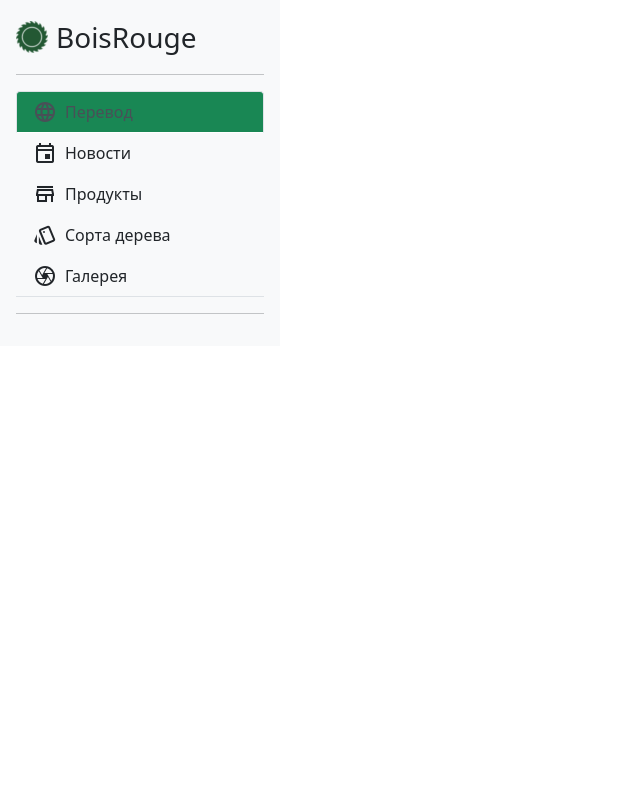
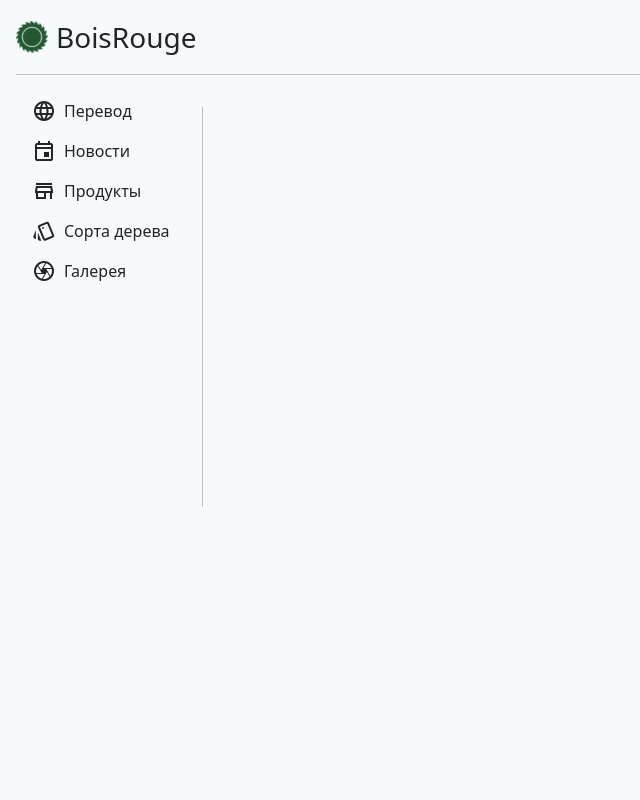
Before and after one commit to siailya/BoisRouge, a Flask app: page / in a window 1280 px wide. Shown: the whole page, without its empty margins (0-640 px from the left). Run offline with Flask 2, Linux system fonts and the light colour scheme; some libraries are stand-ins or nearby versions.

Commit message:
Сайдбар админской панели работает с кривой вертикальной линией

```diff
--- a/static/admin.css
+++ b/static/admin.css
@@ -1,4 +1,4 @@
-.active {
+button.active {
     background-color: #198754 !important;
     color: white;
 }
--- a/templates/admin.html
+++ b/templates/admin.html
@@ -6,65 +6,59 @@
 
     <link rel="icon" href="static/cropped-ico-32x32.png">
 
+    <link href="https://fonts.googleapis.com/css?family=Material+Icons|Material+Icons+Outlined|Material+Icons+Two+Tone|Material+Icons+Round|Material+Icons+Sharp" rel="stylesheet">
     <link href="https://cdn.jsdelivr.net/npm/bootstrap@5.0.2/dist/css/bootstrap.min.css" rel="stylesheet" integrity="sha384-EVSTQN3/azprG1Anm3QDgpJLIm9Nao0Yz1ztcQTwFspd3yD65VohhpuuCOmLASjC" crossorigin="anonymous">
-    <link href="https://fonts.googleapis.com/css?family=Material+Icons|Material+Icons+Outlined|Material+Icons+Two+Tone|Material+Icons+Round|Material+Icons+Sharp" rel="stylesheet">
+    <script src="https://cdn.jsdelivr.net/npm/bootstrap@5.0.2/dist/js/bootstrap.bundle.min.js" integrity="sha384-MrcW6ZMFYlzcLA8Nl+NtUVF0sA7MsXsP1UyJoMp4YLEuNSfAP+JcXn/tWtIaxVXM" crossorigin="anonymous"></script>
     <link rel="stylesheet" href="{{ url_for('static', filename='admin.css') }}" />
 
     <title>Admin panel</title>
   </head>
 
   <body>
-    <div class="d-flex flex-column flex-shrink-0 p-3 bg-light" style="width: 280px;">
+    <div class="bg-light p-3" style="height: 100vh">
       <a href="/" class="d-flex align-items-center mb-3 mb-md-0 me-md-auto link-dark text-decoration-none">
         <img src="static/cropped-ico-32x32.png" class="me-2">
         <span class="fs-3">BoisRouge</span>
       </a>
-      <hr>
-      <ul class="nav nav-tabs flex-column mb-auto" id="myTab" role="tablist">
-        <li class="nav-item">
-          <a href="#translate" class="nav-link active d-flex" id="translate-tab" data-toggle="tab" role="tab" aria-controls="translate" aria-selected="true">
+      <hr style="height: 1px; margin-down: 0px;">
+
+      <div class="d-flex align-items-start">
+        <div class="nav flex-column nav-pills me-3" id="v-pills-tab" role="tablist" aria-orientation="vertical">
+          <button class="nav-link link-dark d-flex" id="nav-translate-tab" data-bs-toggle="tab" data-bs-target="#nav-translate" type="button" role="tab" aria-controls="nav-translate" aria-selected="true">
             <i class="material-icons-outlined me-2">language</i>
             <span class="my-auto">Перевод</span>
-          </a>
-        </li>
-        <li>
-          <a href="#news" class="nav-link link-dark d-flex" id="news-tab" data-toggle="tab" role="tab" aria-controls="news" aria-selected="false">
+          </button >
+
+          <button class="nav-link link-dark d-flex" id="nav-news-tab" data-bs-toggle="tab" data-bs-target="#nav-news" type="button" role="tab" aria-controls="nav-news" aria-selected="false">
             <i class="material-icons-outlined me-2">event</i>
             <span class="my-auto">Новости</span>
-          </a>
-        </li>
-        <li>
-          <a href="#products" class="nav-link link-dark d-flex" id="products-tab" data-toggle="tab" role="tab" aria-controls="products" aria-selected="false">
+          </button>
+
+          <button class="nav-link link-dark d-flex" id="nav-products-tab" data-bs-toggle="tab" data-bs-target="#nav-products" type="button" role="tab" aria-controls="nav-products" aria-selected="false">
             <i class="material-icons-outlined me-2">store</i>
             <span class="my-auto">Продукты</span>
-          </a>
-        </li>
-        <li>
-          <a href="#sorts" class="nav-link link-dark d-flex" id="sorts-tab" data-toggle="tab" role="tab" aria-controls="sorts" aria-selected="false">
+          </button>
+
+          <button class="nav-link link-dark d-flex" id="nav-sorts-tab" data-bs-toggle="tab" data-bs-target="#nav-sorts" type="button" role="tab" aria-controls="nav-sorts" aria-selected="false">
             <i class="material-icons-outlined me-2">style</i>
             <span class="my-auto">Сорта дерева</span>
-          </a>
-        </li>
-        <li>
-          <a href="#gallery" class="nav-link link-dark d-flex" id="gallery-tab" data-toggle="tab" role="tab" aria-controls="gallery" aria-selected="false">
+          </button>
+
+          <button class="nav-link link-dark d-flex" id="nav-gallery-tab" data-bs-toggle="tab" data-bs-target="#nav-gallery" type="button" role="tab" aria-controls="nav-gallery" aria-selected="false">
             <i class="material-icons-outlined me-2">camera</i>
             <span class="my-auto">Галерея</span>
-          </a>
-        </li>
-      </ul>
-
-      <div class="tab-content">
-        <div class="tab-pane fade show active" id="translate" role="tabpanel" aria-labelledby="translate-tab"></div>
-        <div class="tab-pane fade" id="news" role="tabpanel" aria-labelledby="news-tab"></div>
-        <div class="tab-pane fade" id="products" role="tabpanel" aria-labelledby="products-tab"></div>
-        <div class="tab-pane fade" id="sorts" role="tabpanel" aria-labelledby="sorts-tab"></div>
-        <div class="tab-pane fade" id="gallery" role="tabpanel" aria-labelledby="gallery-tab"></div>
+          </button>
+        </div>
+      <hr style="height: 400px;/*высота*/ width: 1px;/*толщина*/">
+      <div class="tab-content" id="myTabContent">
+        <div class="tab-pane fade" id="nav-translate" role="tabpanel" aria-labelledby="nav-translate-tab">Перевод</div>
+        <div class="tab-pane fade" id="nav-news" role="tabpanel" aria-labelledby="nav-news-tab">Новости</div>
+        <div class="tab-pane fade" id="nav-products" role="tabpanel" aria-labelledby="nav-products-tab">Продукты</div>
+        <div class="tab-pane fade" id="nav-sorts" role="tabpanel" aria-labelledby="nav-sorts-tab">Сорта дерева</div>
+        <div class="tab-pane fade" id="nav-gallery" role="tabpanel" aria-labelledby="nav-gallery-tab">Галерея</div>
       </div>
-      <hr>
+      </div>
     </div>
 
-    <script src="/examples/libs/jquery/jquery-3.4.1.min.js"></script>
-    <script src="/examples/libs/bootstrap-4/js/bootstrap.bundle.min.js"></script>
-    <script src="https://cdn.jsdelivr.net/npm/bootstrap@5.0.2/dist/js/bootstrap.bundle.min.js" integrity="sha384-MrcW6ZMFYlzcLA8Nl+NtUVF0sA7MsXsP1UyJoMp4YLEuNSfAP+JcXn/tWtIaxVXM" crossorigin="anonymous"></script>
-  </body>
+    </body>
 </html>
```
